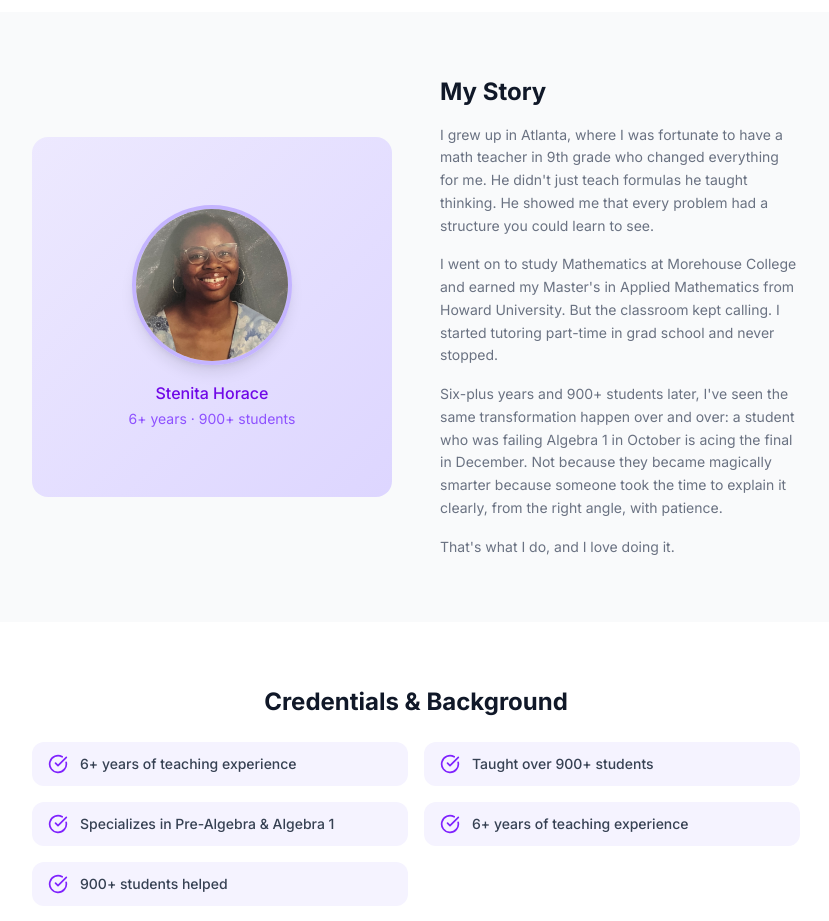
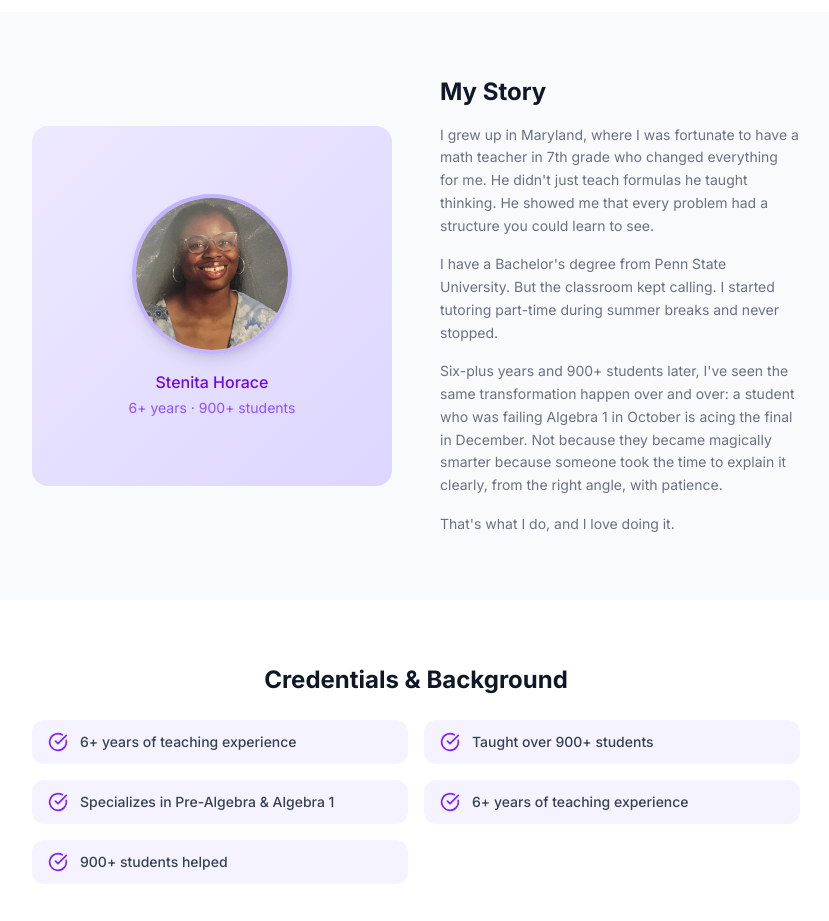
Before and after one commit to ineedthemax/mshoracetutoring, a Next.js app: page /about in a window 1280 px wide. Shown: the part 780-1701 px from the top of the page, without its empty margins (224-1053 px from the left). Built offline with nearby package versions, Linux system fonts and the light colour scheme.

Commit message:
Update Stenita's bio: Maryland upbringing, 7th grade teacher, Penn State degree
Co-Authored-By: Claude Sonnet 4.6 <noreply@anthropic.com>

```diff
--- a/app/about/page.tsx
+++ b/app/about/page.tsx
@@ -66,8 +66,8 @@ export default function AboutPage() {
             <div>
               <h2 className="text-2xl font-bold text-gray-900 mb-4">My Story</h2>
               <div className="space-y-4 text-gray-500 text-sm leading-relaxed">
-                <p>I grew up in Atlanta, where I was fortunate to have a math teacher in 9th grade who changed everything for me. He didn&apos;t just teach formulas he taught thinking. He showed me that every problem had a structure you could learn to see.</p>
-                <p>I went on to study Mathematics at Morehouse College and earned my Master&apos;s in Applied Mathematics from Howard University. But the classroom kept calling. I started tutoring part-time in grad school and never stopped.</p>
+                <p>I grew up in Maryland, where I was fortunate to have a math teacher in 7th grade who changed everything for me. He didn&apos;t just teach formulas he taught thinking. He showed me that every problem had a structure you could learn to see.</p>
+                <p>I have a Bachelor&apos;s degree from Penn State University. But the classroom kept calling. I started tutoring part-time during summer breaks and never stopped.</p>
                 <p>Six-plus years and 900+ students later, I&apos;ve seen the same transformation happen over and over: a student who was failing Algebra 1 in October is acing the final in December. Not because they became magically smarter because someone took the time to explain it clearly, from the right angle, with patience.</p>
                 <p>That&apos;s what I do, and I love doing it.</p>
               </div>
```
